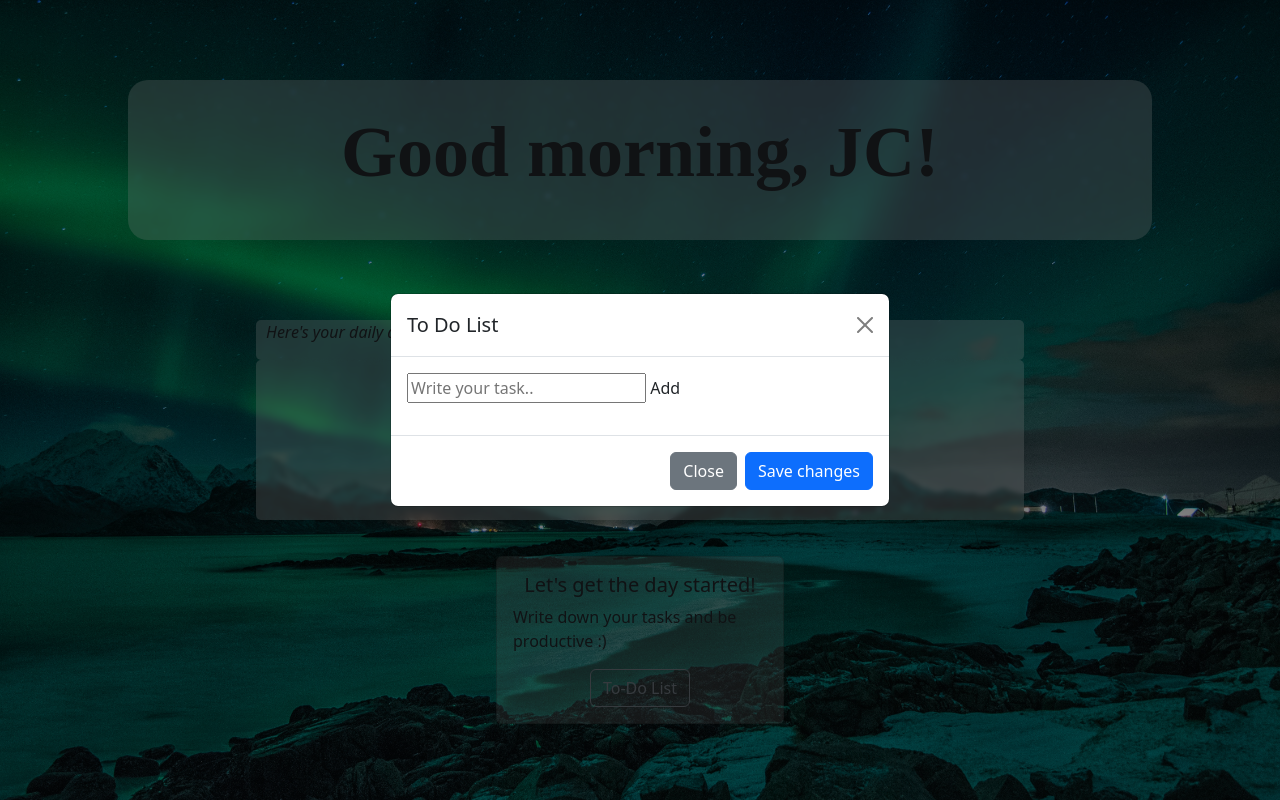
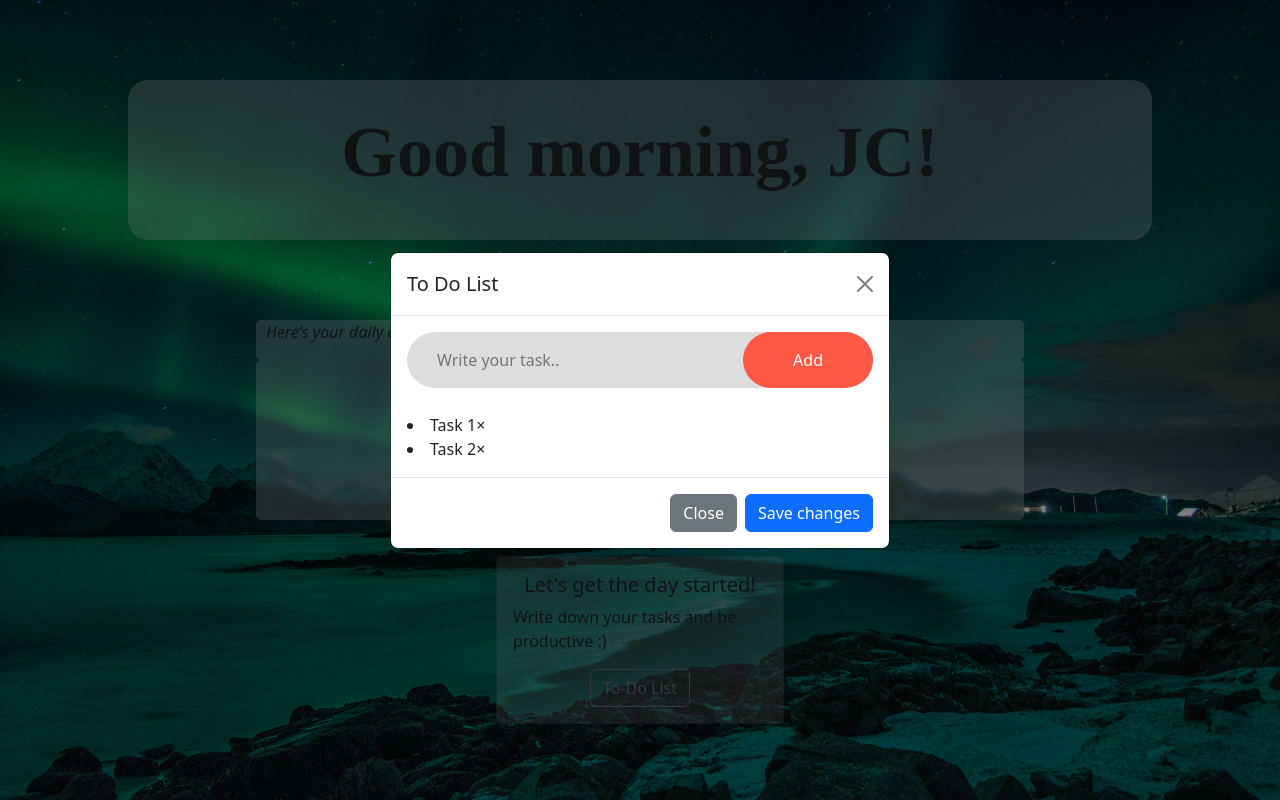
Before and after one commit to Jeyzi/customedWebpage, a Flask app: page / in a window 1280 px wide, after a click on "To-Do List". Run offline with Flask 3, Linux system fonts and the light colour scheme; data that the repository does not hold is empty.

Commit message:
Added and modified row1 div

```diff
--- a/static/styles/style.css
+++ b/static/styles/style.css
@@ -91,3 +91,41 @@ hr {
     margin-right: 20px;
     margin-top: revert;
 }
+
+.row1 {
+    display: flex;
+    align-items: center;
+    justify-content: space-between;
+    background: #dddddd;
+    border-radius: 30px;
+    padding-left: 20px;
+    margin-bottom: 25px;
+}
+
+input {
+    flex: 1;
+    border: none;
+    outline: none;
+    background: transparent;
+    padding: 10px;
+    font-weight: 14px;
+}
+
+.addBtn {
+    border: none;
+    outline: none;
+    padding: 16px 50px;
+    background: #ff5945;
+    color: #fff;
+    font-size: 16px;
+    cursor: pointer;
+    border-radius: 40px;
+}
+
+ul li {
+    list-style: none;
+    font-size: 17px;
+    padding: 12px 8px 12px 50px;
+    user-select: none;
+    cursor: pointer;
+}
--- a/templates/index.html
+++ b/templates/index.html
@@ -44,7 +44,7 @@
             <h5 class="card-title">Let's get the day started!</h5>
             <p class="card-text">Write down your tasks and be productive :)</p>
             <!-- Button trigger modal -->
-            <button type="button" class="btn btn-outline-secondary" data-bs-toggle="modal" data-bs-target="#exampleModal">
+            <button id="openModal" type="button" class="btn btn-outline-secondary" data-bs-toggle="modal" data-bs-target="#exampleModal">
               To-Do List
             </button>
 
@@ -57,13 +57,19 @@
                     <button type="button" class="btn-close" data-bs-dismiss="modal" aria-label="Close"></button>
                   </div>
                   <div class="modal-body">
-                    <input type="text" id="taskInput" placeholder="Write your task..">
-                    <span onclick="addTask()" class="addBtn">Add</span>
-                      <ul id="taskList"></ul>
+                      <div class="row1">
+                         <input type="text" id="taskInput" placeholder="Write your task..">
+                         <button class="addBtn">Add</button>
+                      </div>
+                      <div>
+                         <ul id="taskList"></ul>
+                          <li>Task 1</li>
+                          <li>Task 2</li>
+                      </div>
                   </div>
                   <div class="modal-footer">
                     <button type="button" class="btn btn-secondary" data-bs-dismiss="modal">Close</button>
-                    <button onclick="saveTasks()" type="button" class="btn btn-primary">Save changes</button>
+                    <button id="saveToLocalStorage" type="button" class="btn btn-primary">Save changes</button>
                   </div>
                 </div>
               </div>
@@ -72,6 +78,7 @@
         </div>
     </div>
     <script src="/static/script.js"></script>
+    <script src="https://ajax.googleapis.com/ajax/libs/jquery/3.6.4/jquery.min.js"></script>
     <script src="https://cdn.jsdelivr.net/npm/bootstrap@5.3.1/dist/js/bootstrap.bundle.min.js" integrity="sha384-HwwvtgBNo3bZJJLYd8oVXjrBZt8cqVSpeBNS5n7C8IVInixGAoxmnlMuBnhbgrkm" crossorigin="anonymous"></script>
 </body>
 </html>
```
Also changed, not shown: static/script.js (+33 -7 lines).
